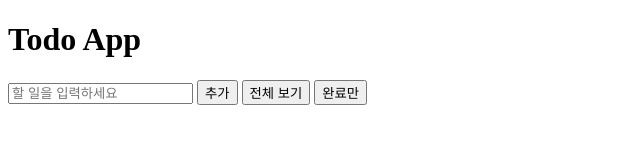
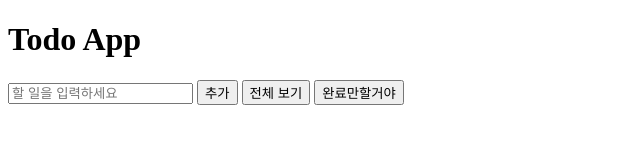
Before and after one commit to KimRido/cursorStudy, a plain HTML site: page index.html in a window 1280 px wide. Shown: the whole page, without its empty margins (0-640 px from the left). Drawn offline with Linux system fonts and the light colour scheme.

Commit message:
푸쉬테스트트

```diff
--- a/index.html
+++ b/index.html
@@ -11,7 +11,7 @@
         <input id="todo-input" type="text" placeholder="할 일을 입력하세요" />
         <button id="add-btn">추가</button>
         <button id="filter-all">전체 보기</button>
-        <button id="filter-completed">완료만  </button>
+        <button id="filter-completed">완료만할거야</button>
     </div>
     <div id="todo-list" style="margin-top:12px;"></div>
 
```
